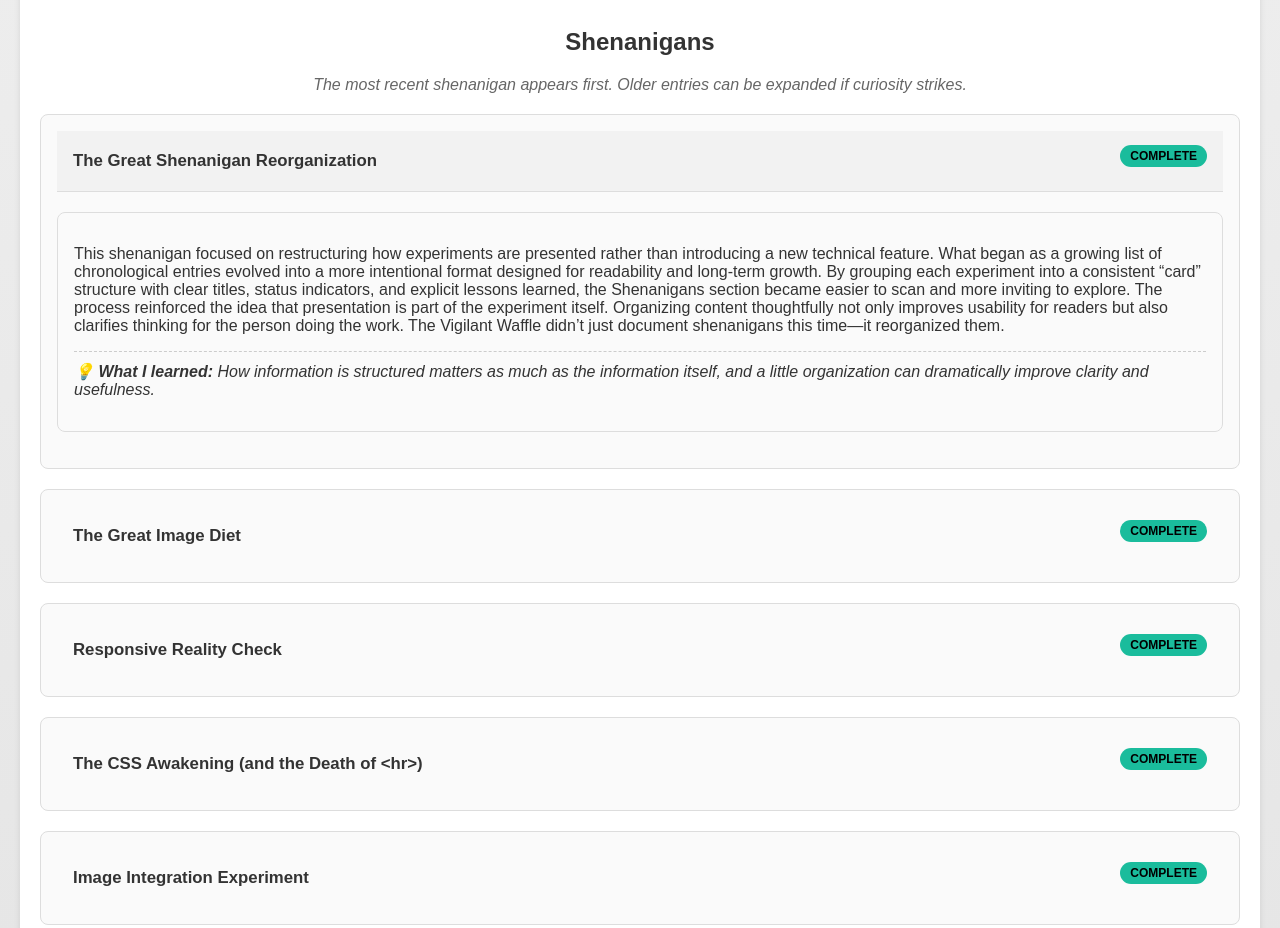
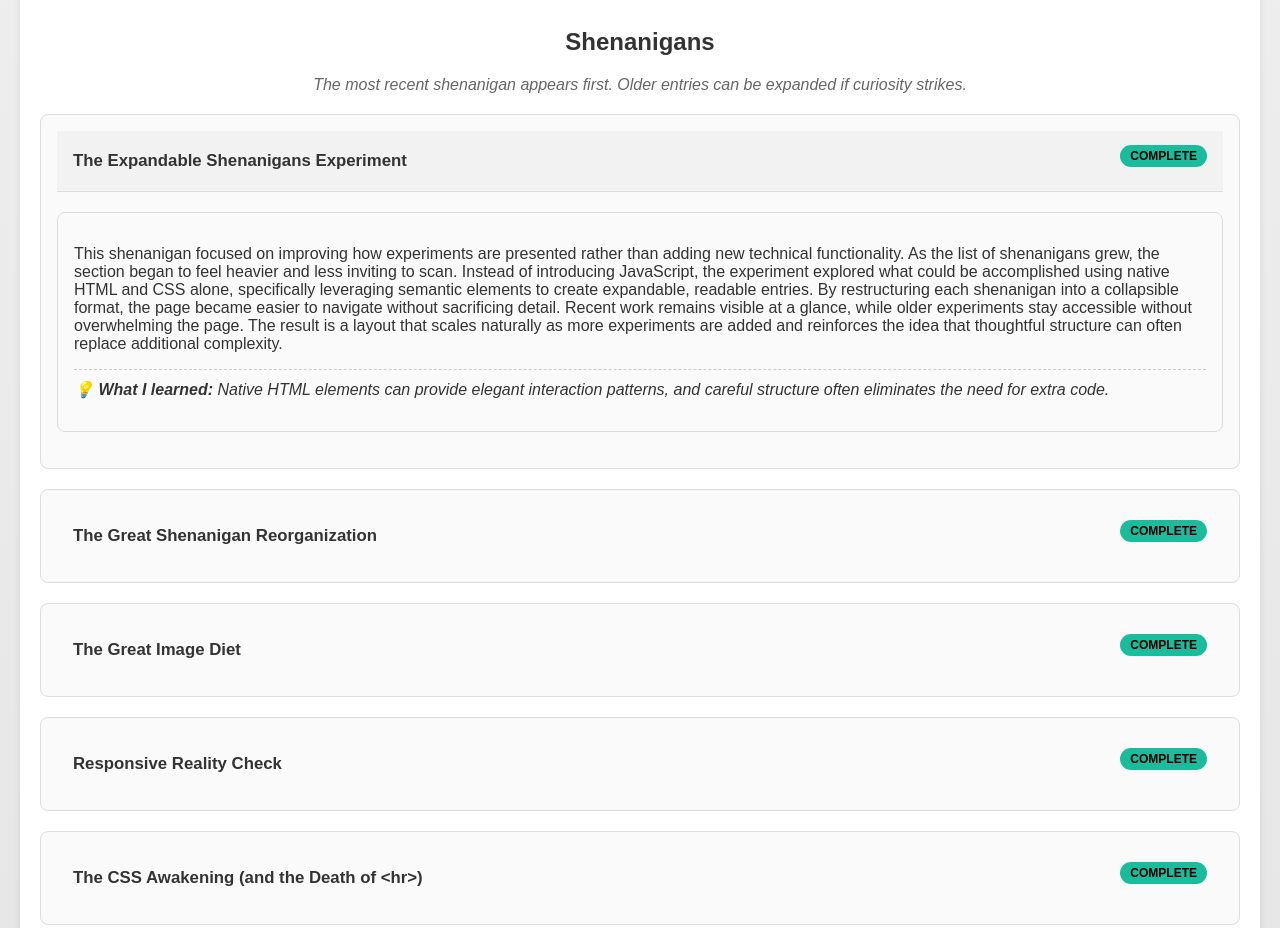
Before and after one commit to micsto7893/vigilant-waffle, a plain HTML site: page index.html in a window 1280 px wide. Shown: the part 1000-1928 px from the top of the page. Drawn offline with Linux system fonts and the light colour scheme.

Commit message:
Update index.html

```diff
--- a/index.html
+++ b/index.html
@@ -75,6 +75,27 @@
           </p>
 
           <details class="shenanigan-card" open>
+            <summary class="shenanigan-summary">
+              <span class="shenanigan-title">The Expandable Shenanigans Experiment</span>
+              <span class="status complete">Complete</span>
+            </summary>
+
+            <div class="shenanigan-card">
+              <p> This shenanigan focused on improving how experiments are presented rather than adding new technical functionality. As the list of shenanigans
+                grew, the section began to feel heavier and less inviting to scan. Instead of introducing JavaScript, the experiment explored what could be accomplished
+                using native HTML and CSS alone, specifically leveraging semantic elements to create expandable, readable entries. By restructuring each shenanigan into
+                a collapsible format, the page became easier to navigate without sacrificing detail. Recent work remains visible at a glance, while older experiments
+                stay accessible without overwhelming the page. The result is a layout that scales naturally as more experiments are added and reinforces the idea that
+                thoughtful structure can often replace additional complexity.
+              </p>
+
+              <p class="lesson">
+               💡 <strong>What I learned:</strong> Native HTML elements can provide elegant interaction patterns, and careful structure often eliminates the need for extra code.
+              </p>
+            </div>
+          </details>
+
+          <details class="shenanigan-card">
             <summary class="shenanigan-summary">
               <span class="shenanigan-title">The Great Shenanigan Reorganization</span>
               <span class="status complete">Complete</span>
```
